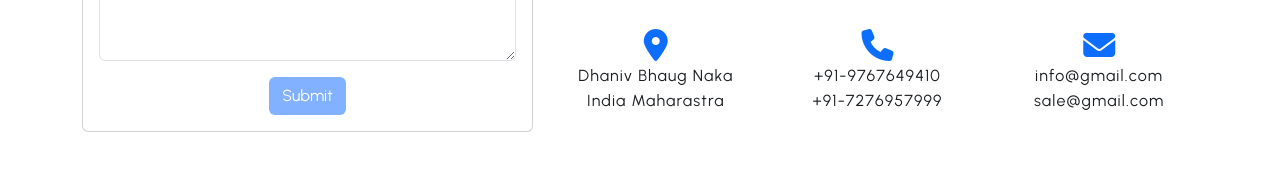
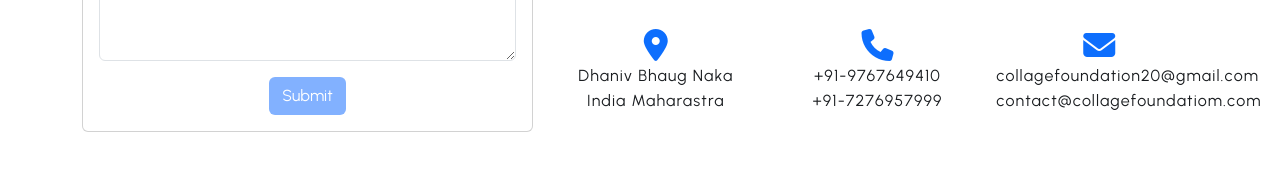
Before and after one commit to shubhammauryainfo/Bootstrap-5-Amazing-School-website, a plain HTML site: page Contacts.html in a window 1280 px wide. Shown: the part 620-800 px from the top of the page. Drawn offline with nearby package versions, Linux system fonts and the light colour scheme.

Commit message:
Update Contacts.html

```diff
--- a/Contacts.html
+++ b/Contacts.html
@@ -223,8 +223,8 @@
                   <a class="btn-floating ">
                     <i class="fas fa-envelope fa-2x"></i>
                   </a>
-                  <p>info@gmail.com</p>
-                  <p class="mb-0">sale@gmail.com</p>
+                  <p>collagefoundation20@gmail.com</p>
+                  <p class="mb-0">contact@collagefoundatiom.com</p>
                 </div>
               </div>
 
```
